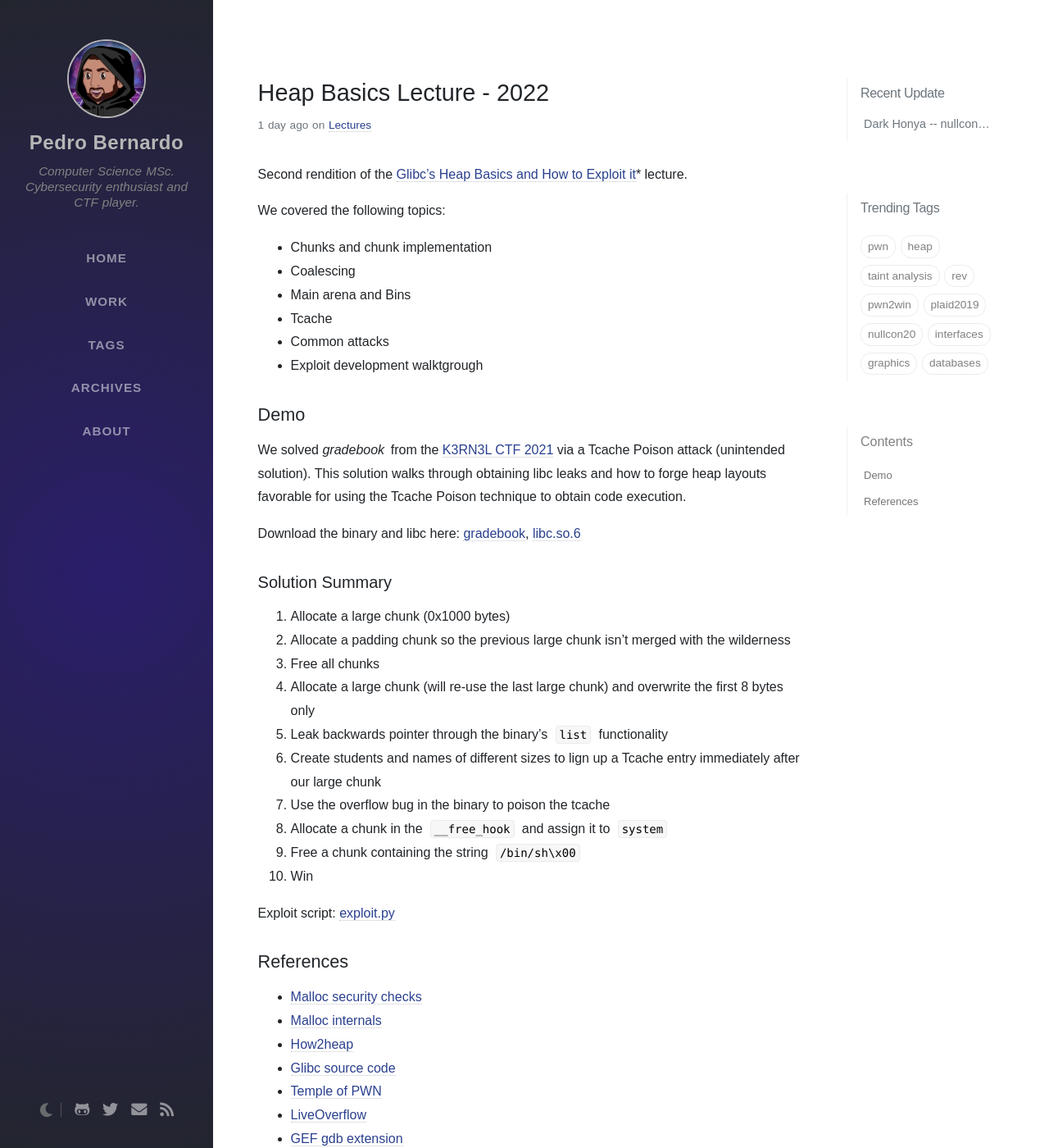
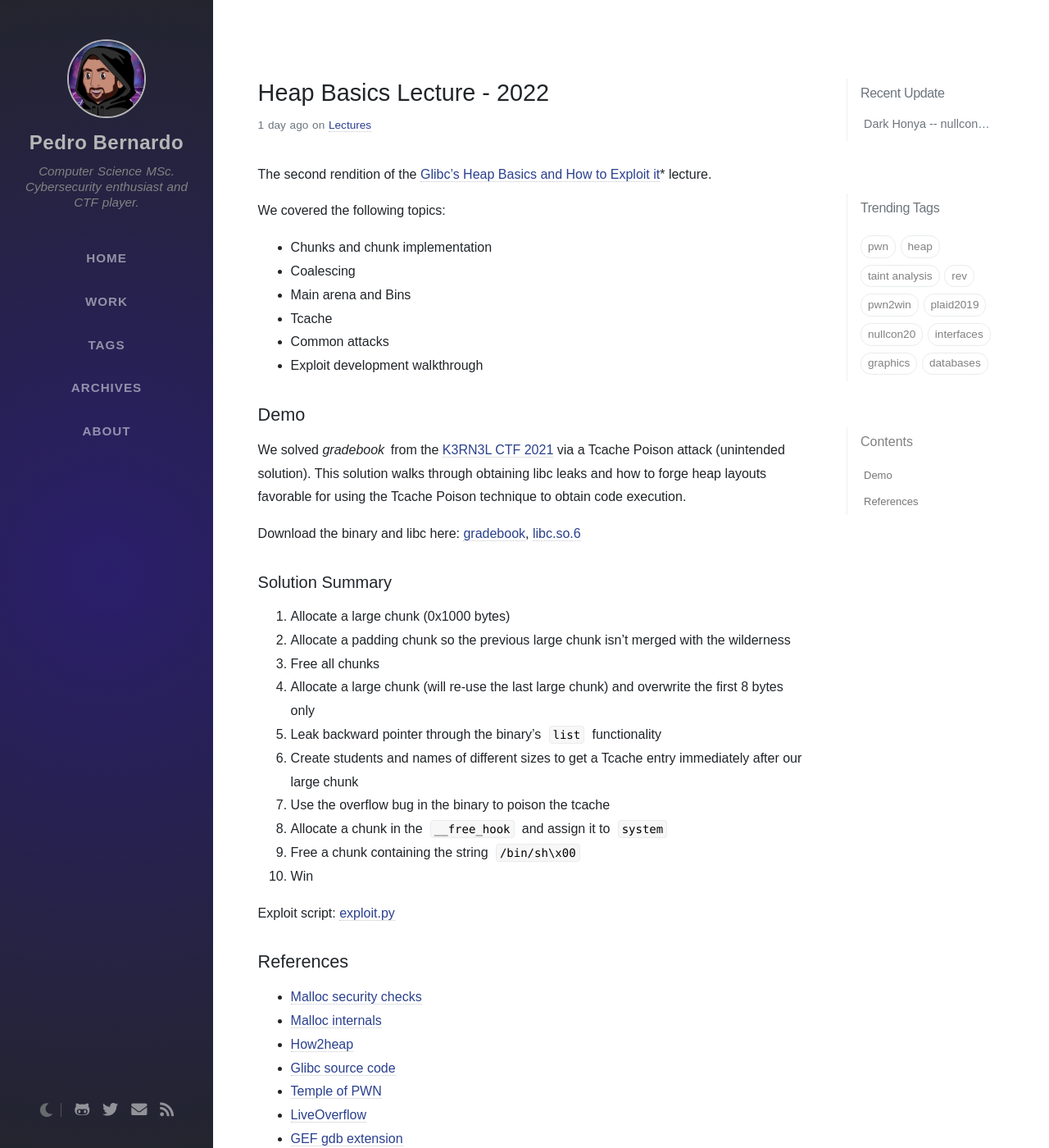
Before and after one commit to Pedro-Bernardo/pedro-bernardo.github.io, a Jekyll site: the page built from _posts/2022-01-19-Heap_Basics_2nd_Edition.md, in a window 1280 px wide and 1400 px high. Shown: the whole window at 82% size. Built offline with Jekyll 4.4.1, drawn with Linux system fonts in a browser that asks for light colours; nearby versions of some CDN libraries; some web fonts are replaced; comment, search, counter and statistics services are not loaded.

Commit message:
fix typos

```diff
--- a/_posts/2022-01-19-Heap_Basics_2nd_Edition.md
+++ b/_posts/2022-01-19-Heap_Basics_2nd_Edition.md
@@ -5,7 +5,7 @@ tags: [pwn, heap]
 date: 2022-01-19
 ---
 
-Second rendition of the [Glibc's Heap Basics and How to Exploit it](https://pedro-bernardo.github.io/posts/Heap_Exploitation_Lecture/)* lecture.
+The second rendition of the [Glibc's Heap Basics and How to Exploit it](https://pedro-bernardo.github.io/posts/Heap_Exploitation_Lecture/)* lecture.
 
 We covered the following topics:
 - Chunks and chunk implementation
@@ -13,7 +13,7 @@ We covered the following topics:
 - Main arena and Bins
 - Tcache
 - Common attacks
-- Exploit development walktgrough
+- Exploit development walkthrough
 
 
 ## Demo
@@ -27,8 +27,8 @@ Download the binary and libc here: [gradebook](https://ctf.k3rn3l4rmy.com/kernel
 2. Allocate a padding chunk so the previous large chunk isn't merged with the wilderness
 3. Free all chunks
 4. Allocate a large chunk (will re-use the last large chunk) and overwrite the first 8 bytes only
-5. Leak backwards pointer through the binary's `list` functionality
-6. Create students and names of different sizes to lign up a Tcache entry immediately after our large chunk
+5. Leak backward pointer through the binary's `list` functionality
+6. Create students and names of different sizes to get a Tcache entry immediately after our large chunk
 7. Use the overflow bug in the binary to poison the tcache
 8. Allocate a chunk in the `__free_hook` and assign it to `system`
 9. Free a chunk containing the string `/bin/sh\x00`
```
